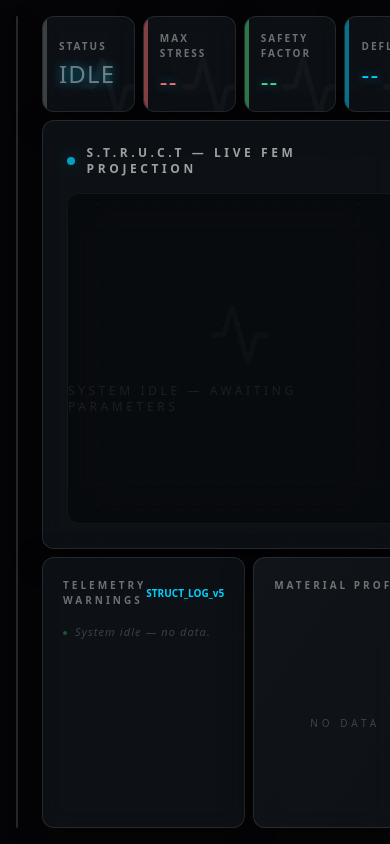
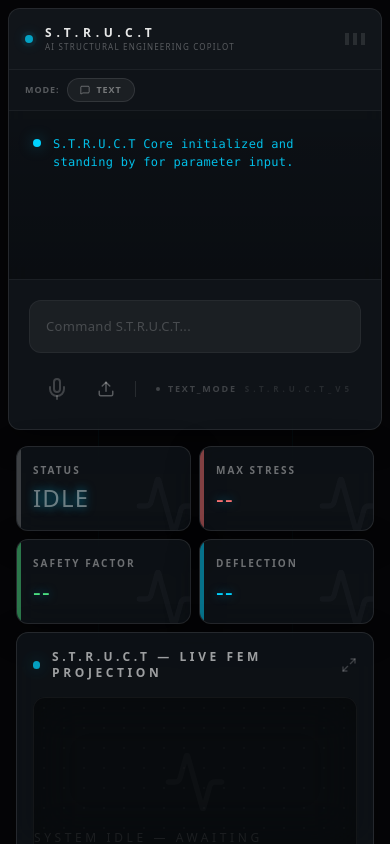
Before and after one commit to FaziFazoo/Struct-ai, a React (Create React App) app in the folder frontend/: page / in a window 390 px wide. Built offline with nearby package versions, Linux system fonts and the light colour scheme.

Commit message:
feat: implement responsive mobile layouts and proactive LLM prompts

```diff
--- a/frontend/src/App.js
+++ b/frontend/src/App.js
@@ -177,7 +177,8 @@ const App = () => {
 
           // S.T.R.U.C.T Copilot Workflow Synthesis Workflow
           try {
-            const prompt = `[SYSTEM_INJECT] Simulation finished with Max Stress ${simData.max_stress_mpa?.toFixed(1)} MPa, Factor of Safety ${simData.safety_factor?.toFixed(2)}, Deflection ${simData.deflection_mm?.toFixed(2)} mm. Synthesize these results conversationally to the user and proactively suggest exactly one follow-up analysis like buckling or thermal stress. Keep it professional and under 3 sentences.`;
+            const prompt = `[SYSTEM_INJECT] Simulation finished: Max Stress ${simData.max_stress_mpa?.toFixed(1)} MPa, FoS ${simData.safety_factor?.toFixed(2)}, Deflection ${simData.deflection_mm?.toFixed(2)} mm.
+Explain this result to the engineer as a proactive copilot. E.g., mention where max stress usually occurs in this type of bean, state clearly if it's safe (FoS > 1), and proactively ask if they want to run a specific follow-up (like buckling or thermal stress). Keep it under 4 concise sentences.`;
             const syncResponse = await axios.post(`${API_BASE_URL}/chat?query=${encodeURIComponent(prompt)}`);
             const simSynthesis = syncResponse.data.response;
             setMessages(prev => [...prev, {
@@ -272,7 +273,7 @@ const App = () => {
   };
 
   return (
-    <div className="flex h-screen bg-[#050507] text-white p-2 gap-2 overflow-hidden selection:bg-jarvis-blue/30 selection:text-white">
+    <div className="flex flex-col md:flex-row h-screen bg-[#050507] text-white p-2 gap-2 overflow-y-auto md:overflow-hidden selection:bg-jarvis-blue/30 selection:text-white">
       {/* Background decor */}
       <div className="fixed inset-0 pointer-events-none opacity-20">
         <div className="absolute top-0 left-1/4 w-px h-full bg-gradient-to-b from-transparent via-jarvis-blue/20 to-transparent"></div>
--- a/frontend/src/components/AnalysisDashboard.js
+++ b/frontend/src/components/AnalysisDashboard.js
@@ -41,11 +41,11 @@ const AnalysisDashboard = ({ analysisData, isAnalyzing, analyzeStatus }) => {
   const density       = analysisData?.material?.density;
 
   return (
-    <div className="flex-1 flex flex-col p-2 space-y-2">
+    <div className="flex-1 flex flex-col p-2 space-y-2 min-h-0">
       {/* Top Stats Bar */}
-      <div className="h-24 flex gap-2">
+      <div className="flex flex-wrap md:flex-nowrap gap-2">
         {stats.map((stat, i) => (
-          <div key={i} className="flex-1 glass-panel flex flex-col justify-center p-4 border-white/5 relative overflow-hidden group">
+          <div key={i} className="flex-1 min-w-[140px] md:min-w-0 glass-panel flex flex-col justify-center p-4 border-white/5 relative overflow-hidden group">
             <div className={`absolute top-0 left-0 w-1 h-full bg-current ${stat.color} opacity-50`}></div>
             <div className="text-[10px] text-white/40 uppercase font-bold tracking-[0.2em] mb-1">{stat.label}</div>
             <div className={`text-2xl font-extralight tracking-wider glow-text ${stat.color}`}>{stat.value}</div>
@@ -57,7 +57,7 @@ const AnalysisDashboard = ({ analysisData, isAnalyzing, analyzeStatus }) => {
       </div>
 
       {/* Main Plot Area */}
-      <div className="flex-1 glass-panel p-6 relative flex flex-col min-h-0">
+      <div className="flex-1 min-h-[300px] md:min-h-0 glass-panel p-4 md:p-6 relative flex flex-col">
         <div className="flex justify-between items-center mb-4">
           <div className="flex items-center gap-3">
             <div className={`w-2 h-2 rounded-full shadow-glow ${isAnalyzing ? 'bg-yellow-400 animate-pulse' : analysisData ? 'bg-green-400' : 'bg-jarvis-blue animate-pulse'}`}></div>
@@ -128,9 +128,9 @@ const AnalysisDashboard = ({ analysisData, isAnalyzing, analyzeStatus }) => {
       </div>
 
       {/* Bottom Detail Panels */}
-      <div className="h-1/3 flex gap-2">
+      <div className="flex flex-col md:flex-row h-auto md:h-1/3 gap-2 flex-shrink-0">
         {/* Telemetry Warnings */}
-        <div className="flex-[3] glass-panel p-5 overflow-y-auto border-white/5 custom-scrollbar">
+        <div className="flex-[3] min-h-[150px] glass-panel p-5 overflow-y-auto border-white/5 custom-scrollbar">
           <div className="flex items-center justify-between mb-4">
             <div className="text-[10px] font-black text-white/40 uppercase tracking-[0.3em]">Telemetry Warnings</div>
             <div className="text-[10px] text-jarvis-blue font-bold">STRUCT_LOG_v5</div>
@@ -152,7 +152,7 @@ const AnalysisDashboard = ({ analysisData, isAnalyzing, analyzeStatus }) => {
         </div>
 
         {/* Material Profile */}
-        <div className="flex-2 glass-panel p-5 border-white/5 bg-gradient-to-br from-white/[0.02] to-transparent">
+        <div className="flex-[2] min-h-[200px] glass-panel p-5 border-white/5 bg-gradient-to-br from-white/[0.02] to-transparent">
           <div className="text-[10px] font-black text-white/40 uppercase tracking-[0.3em] mb-4">Material Profile</div>
           {analysisData && materialName ? (
             <div className="space-y-3">
--- a/frontend/src/components/ChatInterface.js
+++ b/frontend/src/components/ChatInterface.js
@@ -30,7 +30,7 @@ const ChatInterface = ({
   };
 
   return (
-    <div className="w-[420px] flex flex-col border-r border-white/10 glass-panel m-2 overflow-hidden shadow-2xl relative">
+    <div className="w-full md:w-[420px] h-[50vh] md:h-full flex flex-col border-b md:border-b-0 md:border-r border-white/10 glass-panel md:m-2 overflow-hidden shadow-2xl relative flex-shrink-0">
       {/* HUD Header — S.T.R.U.C.T Branding */}
       <div className="p-4 border-b border-white/5 flex items-center justify-between bg-white/[0.02]">
         <div className="flex items-center gap-3">
@@ -133,9 +133,9 @@ const ChatInterface = ({
             value={input}
             onChange={(e) => setInput(e.target.value)}
             onKeyPress={(e) => e.key === 'Enter' && !speechMode && handleSend()}
-            placeholder={speechMode ? "Speech mode active — press mic to speak..." : "Command S.T.R.U.C.T..."}
+            placeholder={speechMode ? "Tap microphone to speak..." : "Command S.T.R.U.C.T..."}
             disabled={speechMode}
-            className="flex-1 bg-transparent py-3 text-[13px] font-light tracking-wide text-white focus:outline-none placeholder:text-white/20 disabled:opacity-50"
+            className="flex-1 bg-transparent py-3 text-[13px] md:text-[13px] font-light tracking-wide text-white focus:outline-none placeholder:text-white/20 disabled:opacity-50 min-w-0"
           />
           {!speechMode && (
             <button
@@ -154,21 +154,21 @@ const ChatInterface = ({
             <button
               onClick={handleMicClick}
               disabled={!speechMode}
-              className={`transition-all duration-300 relative ${
+              className={`transition-all duration-300 relative p-2 md:p-0 flex items-center justify-center ${
                 speechStatus === 'LISTENING'
-                  ? 'text-red-500 scale-110'
+                  ? 'text-red-500 scale-125 md:scale-110'
                   : speechStatus === 'PROCESSING'
-                    ? 'text-yellow-400 animate-pulse'
+                    ? 'text-yellow-400 animate-pulse scale-125 md:scale-100'
                     : speechMode
-                      ? 'text-jarvis-blue hover:scale-110'
+                      ? 'text-jarvis-blue hover:scale-110 scale-125 md:scale-100'
                       : 'text-white/20 cursor-not-allowed'
               }`}
               title={speechMode ? (speechStatus !== 'IDLE' ? 'Stop' : 'Speak') : 'Enable Speech Mode first'}
             >
-              {speechStatus !== 'IDLE' ? <MicOff size={20} /> : <Mic size={20} />}
+              {speechStatus !== 'IDLE' ? <MicOff className="w-6 h-6 md:w-5 md:h-5" /> : <Mic className="w-6 h-6 md:w-5 md:h-5" />}
               {speechStatus === 'LISTENING' && (
-                <div className="absolute -bottom-7 left-1/2 -translate-x-1/2">
-                  <div className="w-12 h-1 bg-red-500 rounded-full animate-pulse"></div>
+                <div className="absolute -bottom-5 md:-bottom-7 left-1/2 -translate-x-1/2">
+                  <div className="w-10 md:w-12 h-1 bg-red-500 rounded-full animate-pulse"></div>
                 </div>
               )}
             </button>
```
Also changed, not shown: 1 other file (tests, documents, lock files or other folders).
